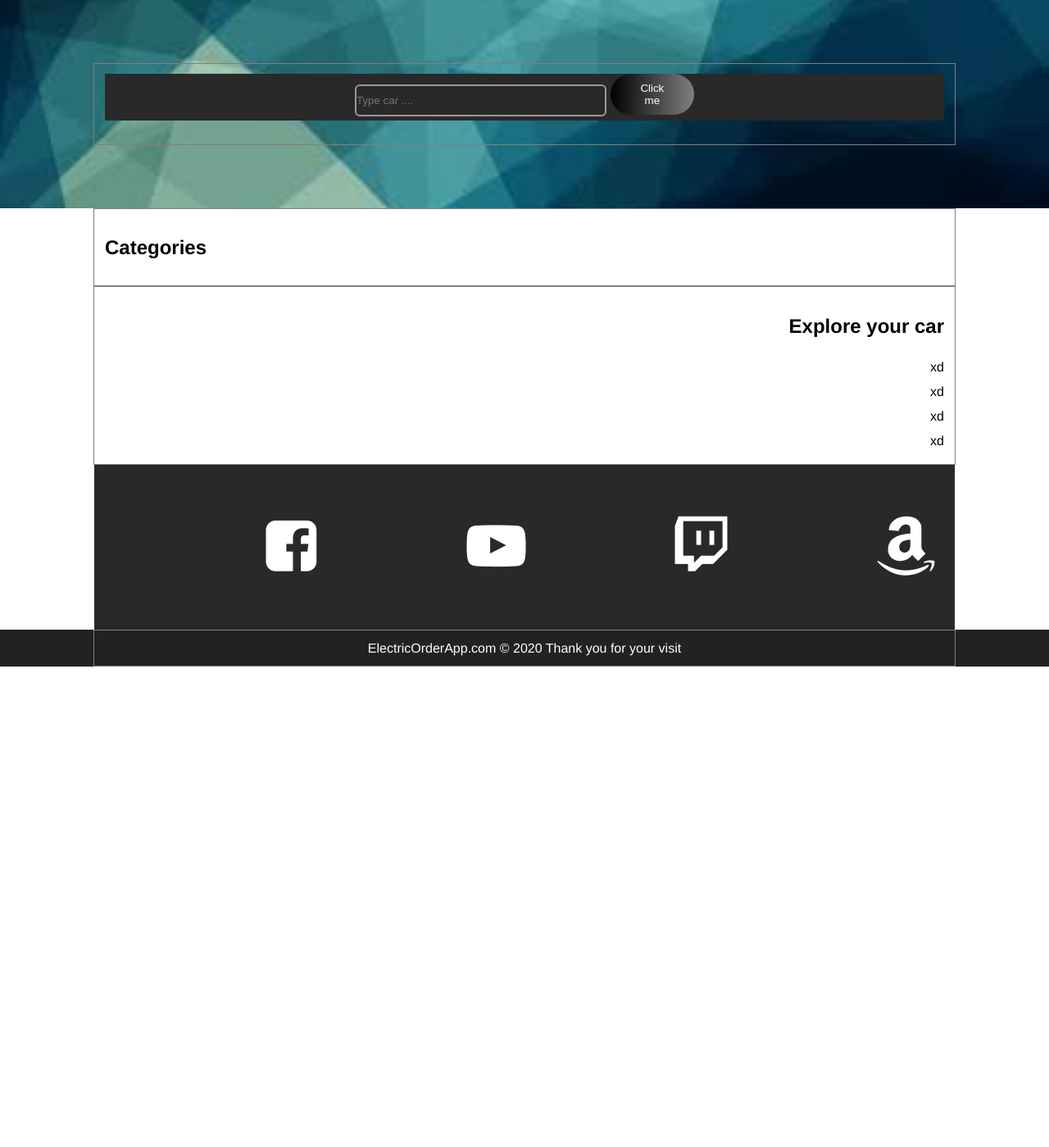
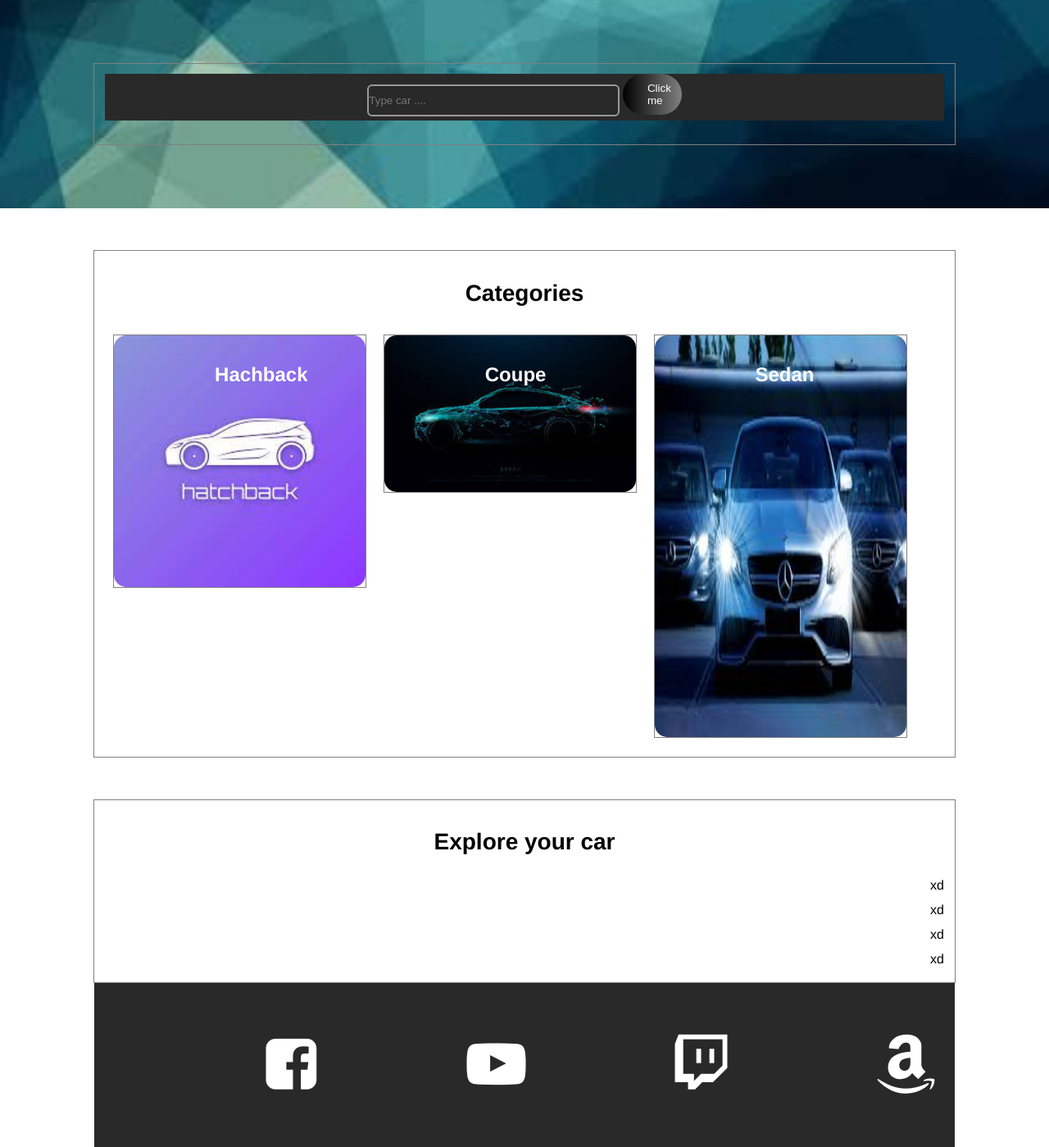
Before and after one commit to Conrado1212/SimpleCarOrderPage, a PHP site: page / in a window 1280 px wide. Shown: the part 96-1495 px from the top of the page at 82% size. Before the commit the page ends 909 px from the top, so only its background shows below. Run offline with PHP 8.4, Linux system fonts and the light colour scheme.

Commit message:
add categories image

```diff
--- a/css/style.css
+++ b/css/style.css
@@ -24,7 +24,6 @@ span{
 
 }
 .img-resp{
-
     width: 100%;
 }
 .menu{
@@ -122,7 +121,7 @@ a{
     text-align: center;
 }
 .submit-btn{
-    width:10%;
+    width:7%;
     padding: 10px 30px;
     cursor: pointer;
     display: inline;
@@ -150,3 +149,39 @@ a{
     transition: all 0.2s linear;
     border-radius: 6px;
 }
+input:is(:focus, :valid) {
+    border-color: #666666;
+    color: black;
+    font-size: 12px;
+    font-weight: 600;
+    top: 0;
+}
+h2{
+    text-align: center;
+    font-size: 28px;
+}
+.categories{
+    padding: 4% 0;
+}
+.box{
+    border: 1px solid gray;
+    width: 30%;
+    display: inline;
+    float: left;
+    margin: 1%;
+    text-align: center;
+    position: relative;
+}
+h3{
+    position: absolute;
+    text-align: center;
+    bottom: 50px;
+    left: 40%;
+    top: 10px;
+    color: white;
+    font-size: 24px;
+    font-weight: bolder;
+}
+.img-curve{
+    border-radius: 15px;
+}
--- a/index.html
+++ b/index.html
@@ -51,14 +51,20 @@
 
 <section class="categories">
     <div class="conteiner">
-        <h2>Categories</h2>
+        <h2 >Categories</h2>
         <div class="box">
-
+            <img src="img/hachback.png" alt="hachback" class="img-resp img-curve">
+            <h3>Hachback</h3>
         </div>
         <div class="box">
-
+            <img src="img/coupe.png" alt="coupe" class="img-resp img-curve">
+            <h3>Coupe</h3>
         </div>
         <div class="box">
+            <img src="img/sedan.png" height="490px" alt="sedan" class="img-resp img-curve">
+            <h3>Sedan</h3>
+        </div>
+        <div class="clear">
 
         </div>
 </div>
```
Also changed, not shown: img/coupe.jpg (added), img/coupe.png (added), img/hachback.png (added), img/sedan.png (added).
